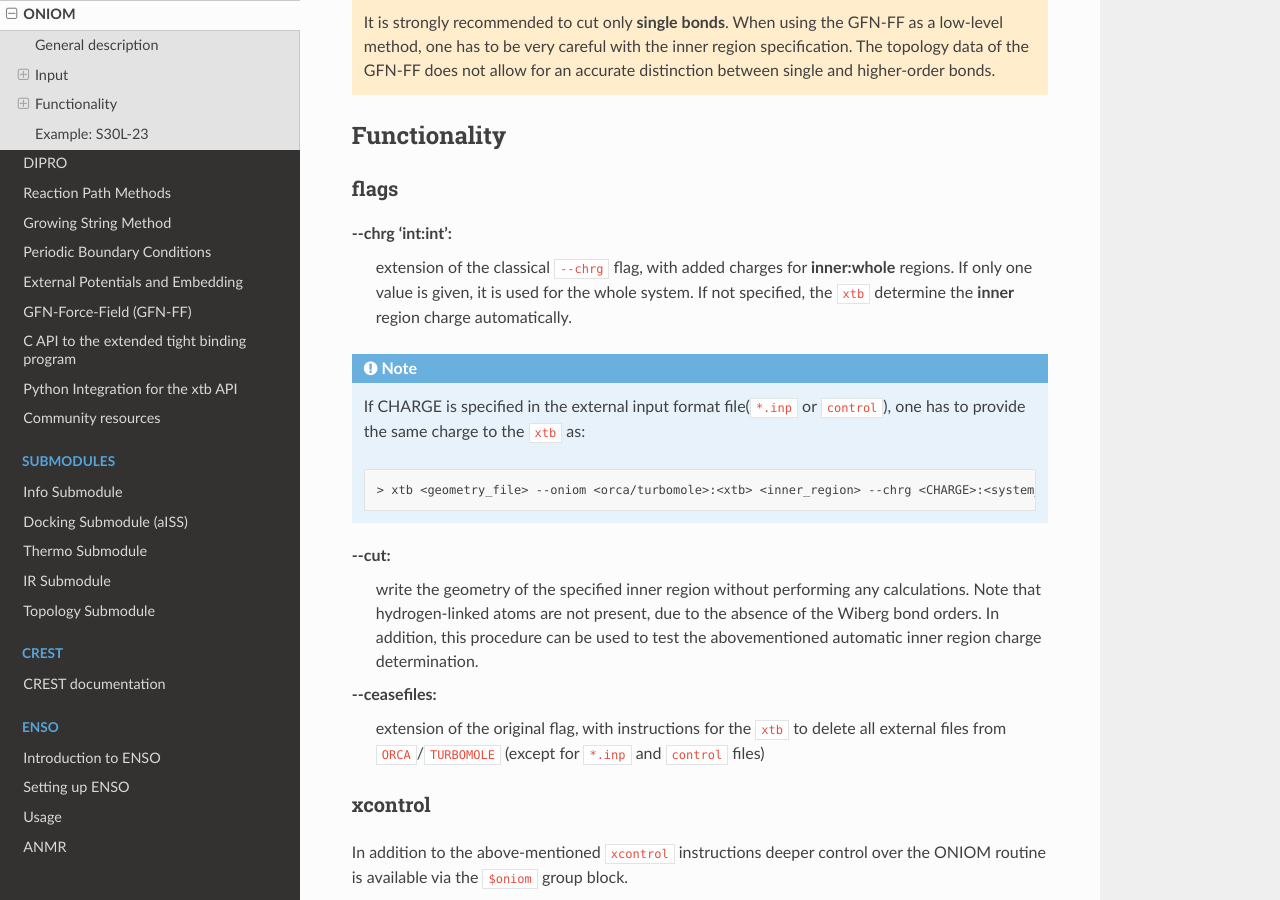
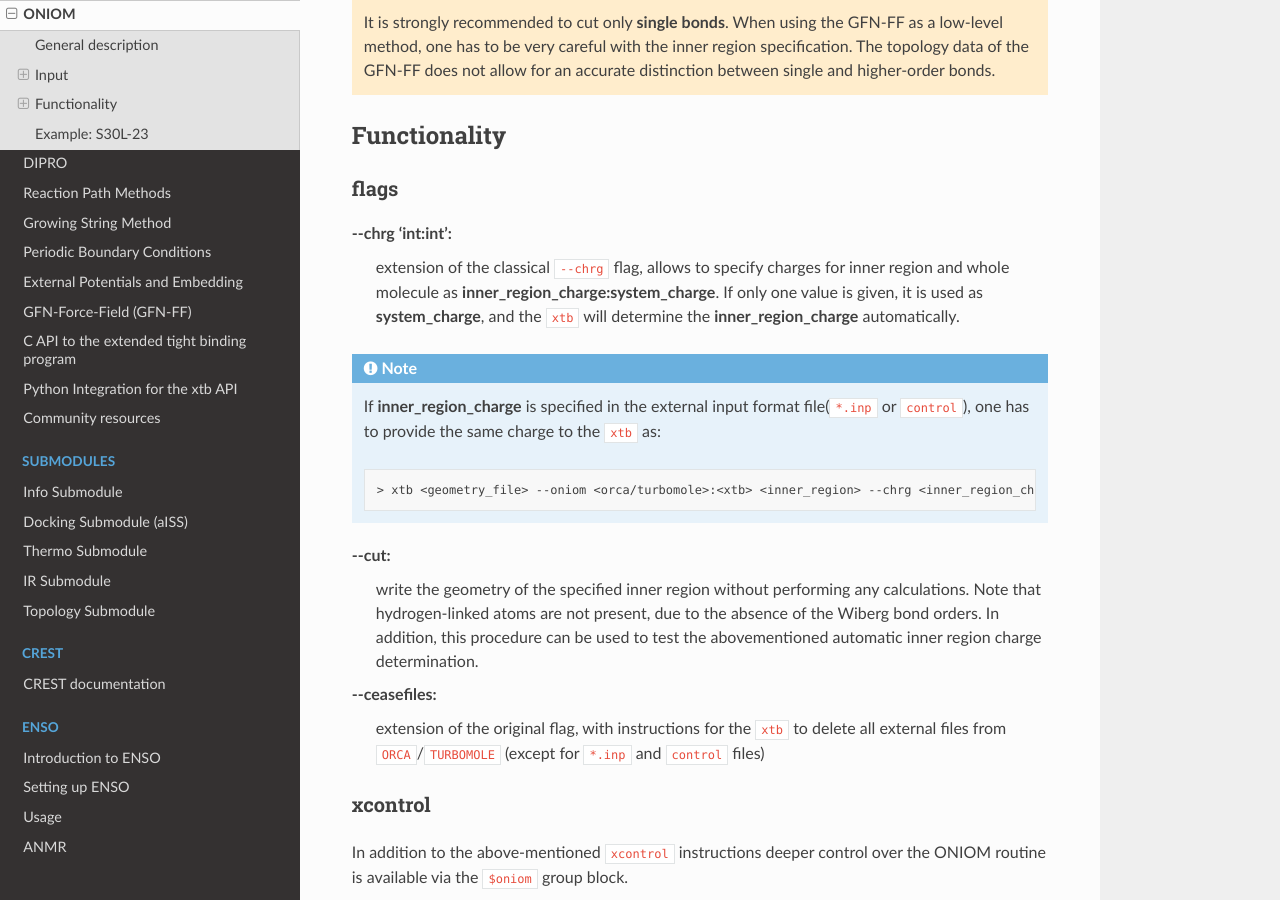
Before and after one commit to grimme-lab/xtb_docs, a Sphinx documentation site: the page built from source/oniom.rst, in a window 1280 px wide and 900 px high, scrolled down 3662 px. Built offline with Sphinx 7.4.7 and the Read the Docs theme 2.0.0, drawn with Linux system fonts in a browser that asks for light colours; pages that are not in the unit, such as notebooks, are missing from menus.

Commit message:
clarify --chrg for ONIOM (#105)
Signed-off-by: albert <92109627+Albkat@users.noreply.github.com>

```diff
--- a/source/oniom.rst
+++ b/source/oniom.rst
@@ -125,14 +125,14 @@ flags
 -----
 
 \--chrg 'int:int':
-   extension of the classical ``--chrg`` flag, with added charges for **inner:whole** regions. If only one value is given, it is used for the whole system. If not specified, the ``xtb`` determine the **inner** region charge automatically.
+   extension of the classical ``--chrg`` flag, allows to specify charges for inner region and whole molecule as **inner_region_charge:system_charge**. If only one value is given, it is used as **system_charge**, and the ``xtb`` will determine the **inner_region_charge** automatically.
 
 .. note::
-   If CHARGE is specified in the external input format file(``*.inp`` or ``control``), one has to provide the same charge to the ``xtb`` as:
+   If **inner_region_charge** is specified in the external input format file(``*.inp`` or ``control``), one has to provide the same charge to the ``xtb`` as:
 
    .. code-block:: sh
 
-      > xtb <geometry_file> --oniom <orca/turbomole>:<xtb> <inner_region> --chrg <CHARGE>:<system_charge>
+      > xtb <geometry_file> --oniom <orca/turbomole>:<xtb> <inner_region> --chrg <inner_region_charge>:<system_charge>
 
 
 \--cut:
```
